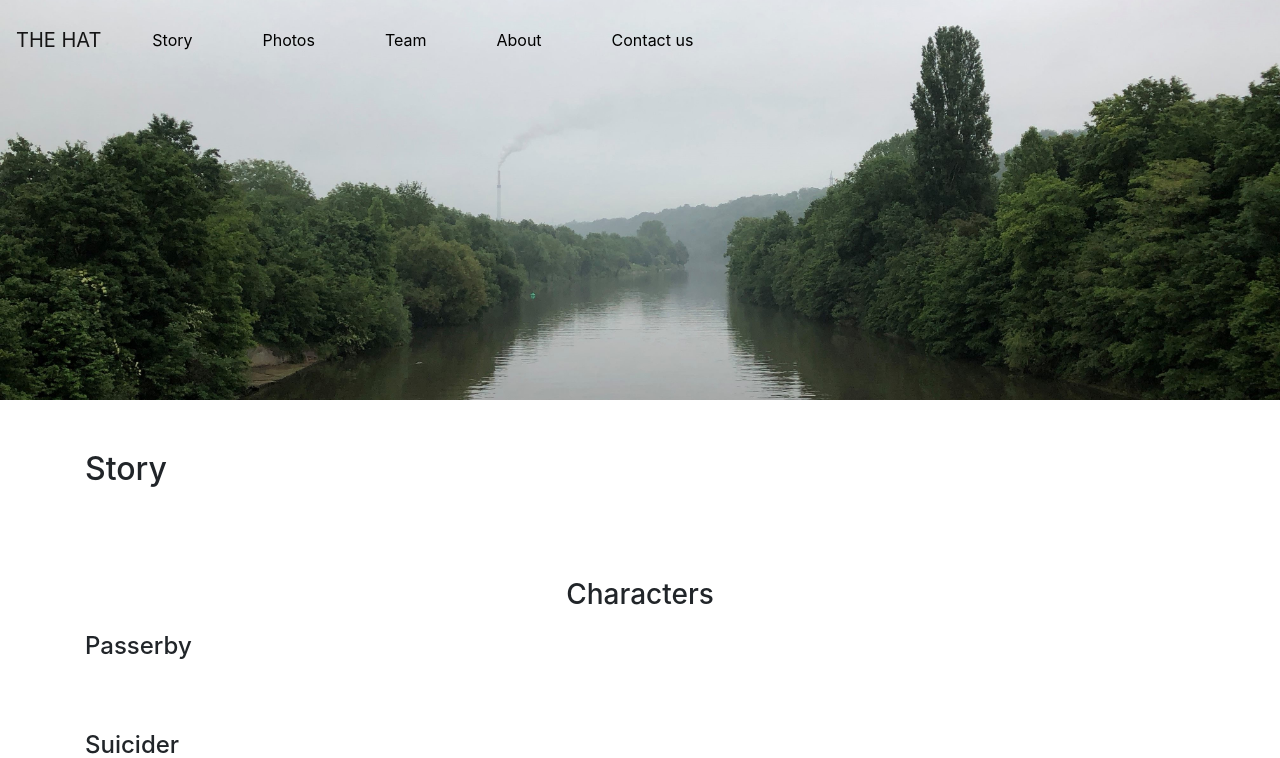
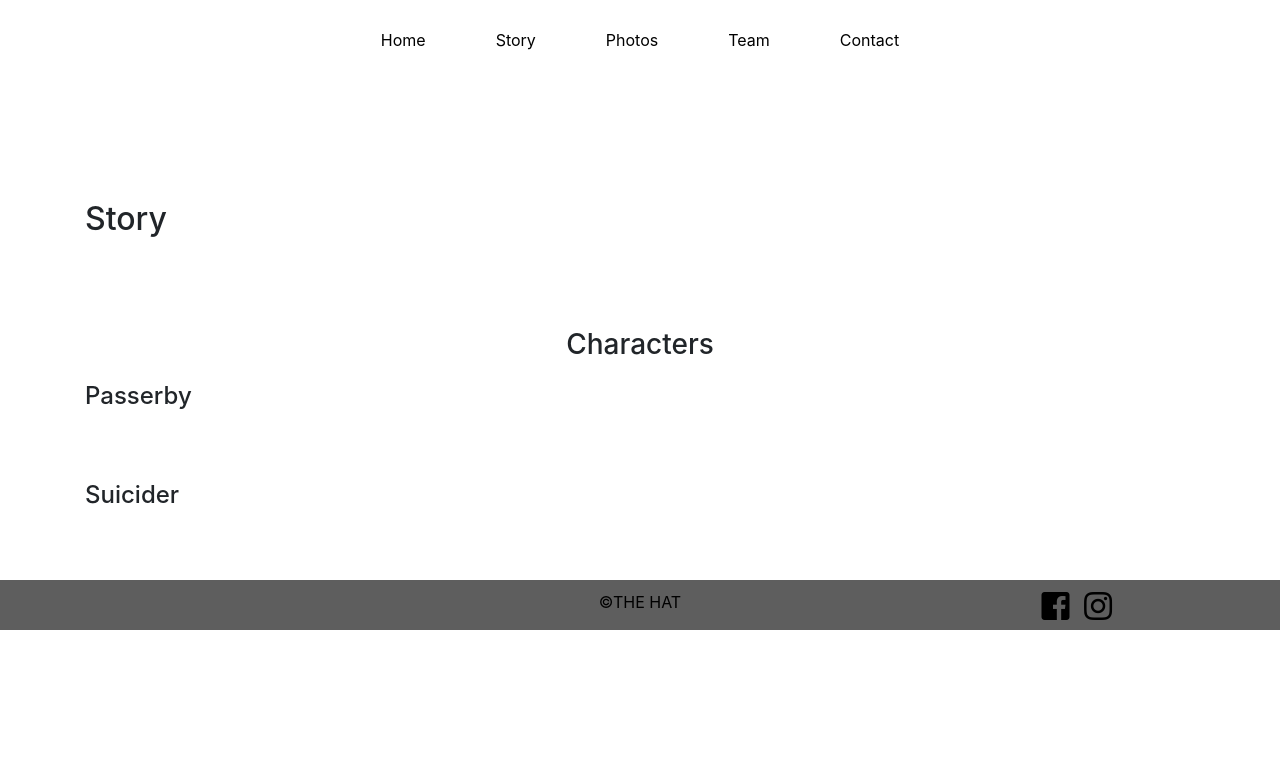
Before and after one commit to henyy/THE_HAT, a PHP site: page /story.php in a window 1280 px wide. Shown: the top 758 px of the page. After the commit the page ends 630 px from the top, so only its background shows below. Run offline with PHP 8.4, Linux system fonts and the light colour scheme; some libraries are stand-ins or nearby versions.

Commit message:
fixed footer and header

```diff
--- a/contact.php
+++ b/contact.php
@@ -1,6 +1,6 @@
 <?php include("header_2.php"); ?>
 
-<div class="container">
+<div class="container second-container">
 <!--CONTACT FORM-->
 <div class="row">
 <div class="col">
--- a/css/style.css
+++ b/css/style.css
@@ -38,6 +38,10 @@
 /*BODY*/
 .container{
     margin-top: 50px;
+}
+
+.second-container{
+    margin-top: 200px !important;
 }
 
 .container h3{
--- a/header_2.php
+++ b/header_2.php
@@ -34,13 +34,16 @@
         </div>-->
 
         <!--NAVIGATION-->
-        <nav class="navbar fixed-top navbar-expand-lg navbar-light navi">
-            <a class="navbar-brand" href="index.php">THE HAT</a>
-            <button class="navbar-toggler" type="button" data-toggle="collapse" data-target="#navbarNav" aria-controls="navbarNav" aria-expanded="false" aria-label="Toggle navigation">
+        <nav class="navbar fixed-top navbar-expand-lg navbar-light navi navbar-expand-sm" data-toggle="affix">
+    <div class="mx-auto d-sm-flex d-block flex-sm-nowrap">
+        <button class="navbar-toggler" type="button" data-toggle="collapse" data-target="#navbarsExample11" aria-expanded="false" aria-label="Toggle navigation">
             <span class="navbar-toggler-icon"></span>
         </button>
-            <div class="collapse navbar-collapse" id="navbarNav">
+        <div class="collapse navbar-collapse text-center" id="navbarsExample11">
             <ul class="navbar-nav">
+                <li class="nav-item active">
+                    <a class="nav-link" href="index.php">Home</a>
+                </li>
                 <li class="nav-item">
                     <a class="nav-link" href="story.php">Story</a>
                 </li>
@@ -51,29 +54,10 @@
                     <a class="nav-link" href="team.php">Team</a>
                 </li>
                 <li class="nav-item">
-                        <a class="nav-link" href="about.php">About</a>
-                    </li>
-                    <li class="nav-item">
-                        <a class="nav-link" href="contact.php">Contact us</a>
+                    <a class="nav-link" href="contact.php">Contact</a>
                 </li>
             </ul>
         </div>
+    </div>
 </nav>
     </header>
-    <style>
-.parallax {
-    /* The image used */
-    background-image: url("img/header.jpg");
-
-    /* Set a specific height */
-    min-height: 400px;
-
-    /* Create the parallax scrolling effect */
-    background-attachment: fixed;
-    background-position: center;
-    background-repeat: no-repeat;
-    background-size: cover;
-}
-</style>
-
-<div class="img-fluid parallax"></div>
--- a/photos.php
+++ b/photos.php
@@ -1,5 +1,5 @@
 <?php include("header_2.php"); ?>
-<div class="container">
+<div class="container second-container">
   <h2>Photos</h2>
   <div class="row" id="gallery"></div>
 </div>
--- a/story.php
+++ b/story.php
@@ -1,5 +1,5 @@
 <?php include("header_2.php"); ?>
-<div class="container">
+<div class="container second-container">
     <h2>Story</h2>
         <p id="synopsis1"></p>
         <p id="synopsis2"></p>
```
Also changed, not shown: index.php (+3 -9 lines). Lines whose indentation alone changed are shown as unchanged.
